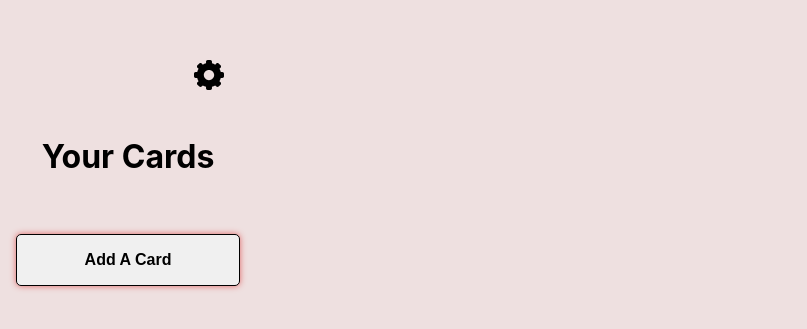
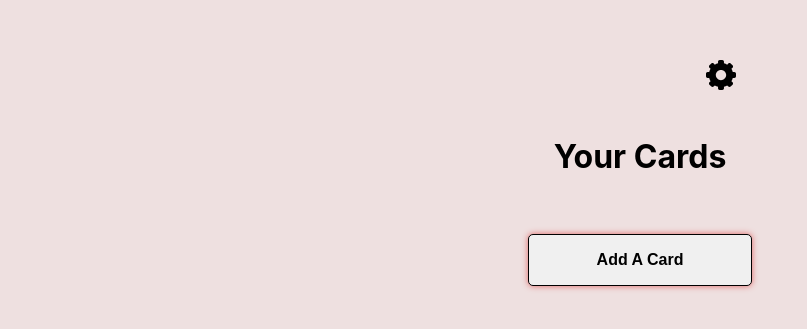
Before and after one commit to Xayida83/e-wallet-lotta, a React (Vite) app: page / in a window 1280 px wide. Shown: the part 251-580 px from the top of the page, without its empty margins (0-807 px from the left). Built offline with nearby package versions, Linux system fonts and the light colour scheme.

Commit message:
Card details styling

```diff
--- a/src/index.css
+++ b/src/index.css
@@ -15,6 +15,8 @@
 body {
   margin: 01rem;
   display: flex;
+  justify-content: center;
+  align-items: center;
   place-items: center;
   min-width: 320px;
   min-height: 100vh;
--- a/src/pages/CardDetail.jsx
+++ b/src/pages/CardDetail.jsx
@@ -52,6 +52,8 @@ const CardDetail = () => {
   const isCardActive = card.id === activeCardId;
 
   return (
+    <div className={styles.cardDetailPage}>
+
       <div className={styles.cardDetailContainer}>
         {/* Använd Card-komponenten för att visa förhandsvisningen av kortet */}
         <div className={styles.cardPreview}>
@@ -84,20 +86,10 @@ const CardDetail = () => {
             errors={errors}
           />
         )}
-
-
-      {/* Aktivera och radera knappar */}
-      <div className={styles.actions}>
-        {/* Aktivera-knappen visas om kortet är inaktivt */}
-        {!isCardActive && <Button label="Activate card" type="button" onClick={handleActivate} />}
-
-        {/* Radera-knappen visas om kortet är inaktivt */}
-        {!isCardActive && <Button label="Delete card" type="button" onClick={handleDelete} />}
-
+      </div>
       {/* Om kortet är aktivt, visa ett meddelande */}
       {isCardActive && <p>This card is active and cannot be edited or deleted.</p>}
       <Button label="Back" to="/" />
-      </div>
     </div>
   );
 };
--- a/src/pages/CardDetail.module.css
+++ b/src/pages/CardDetail.module.css
@@ -1,5 +1,6 @@
 .cardDetailContainer {
-  padding: 20px;
+  padding: 1rem;
+
 }
 
 .cardPreview {
```
Lines whose indentation alone changed are shown as unchanged.
